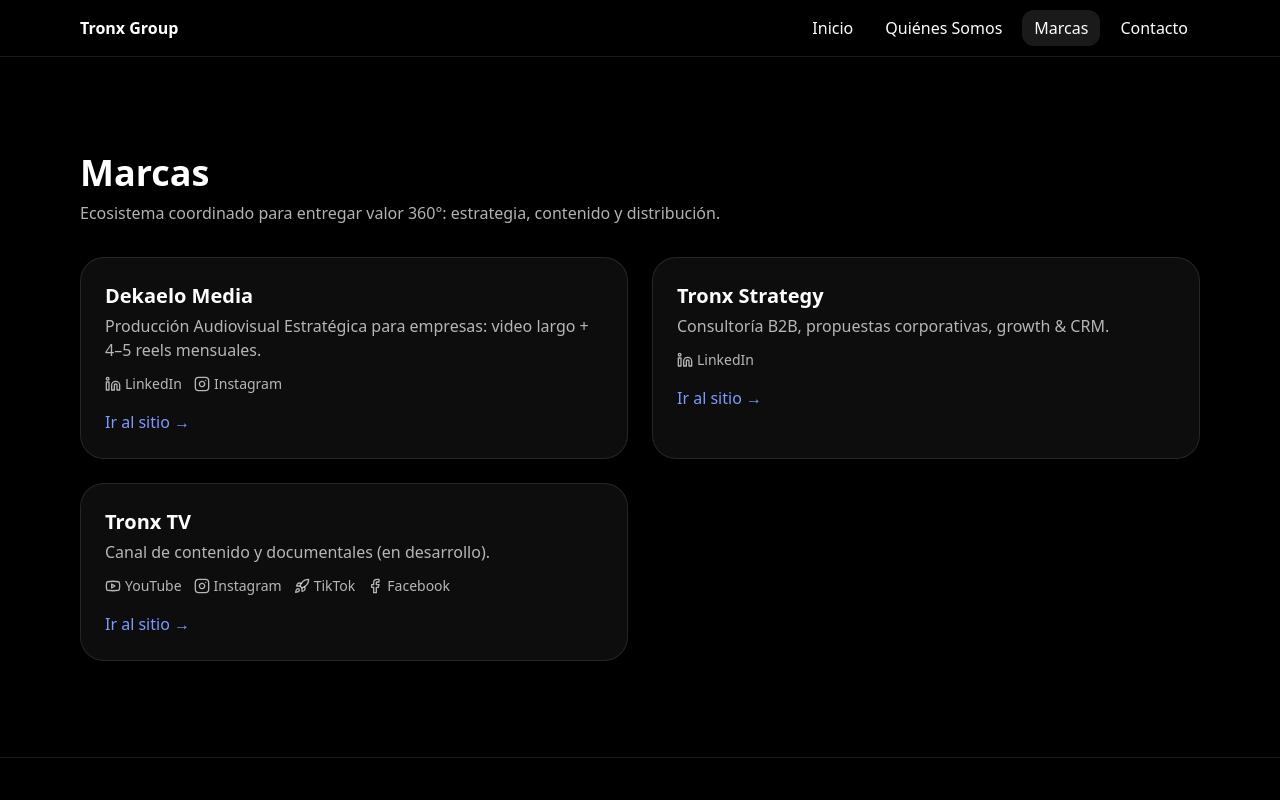
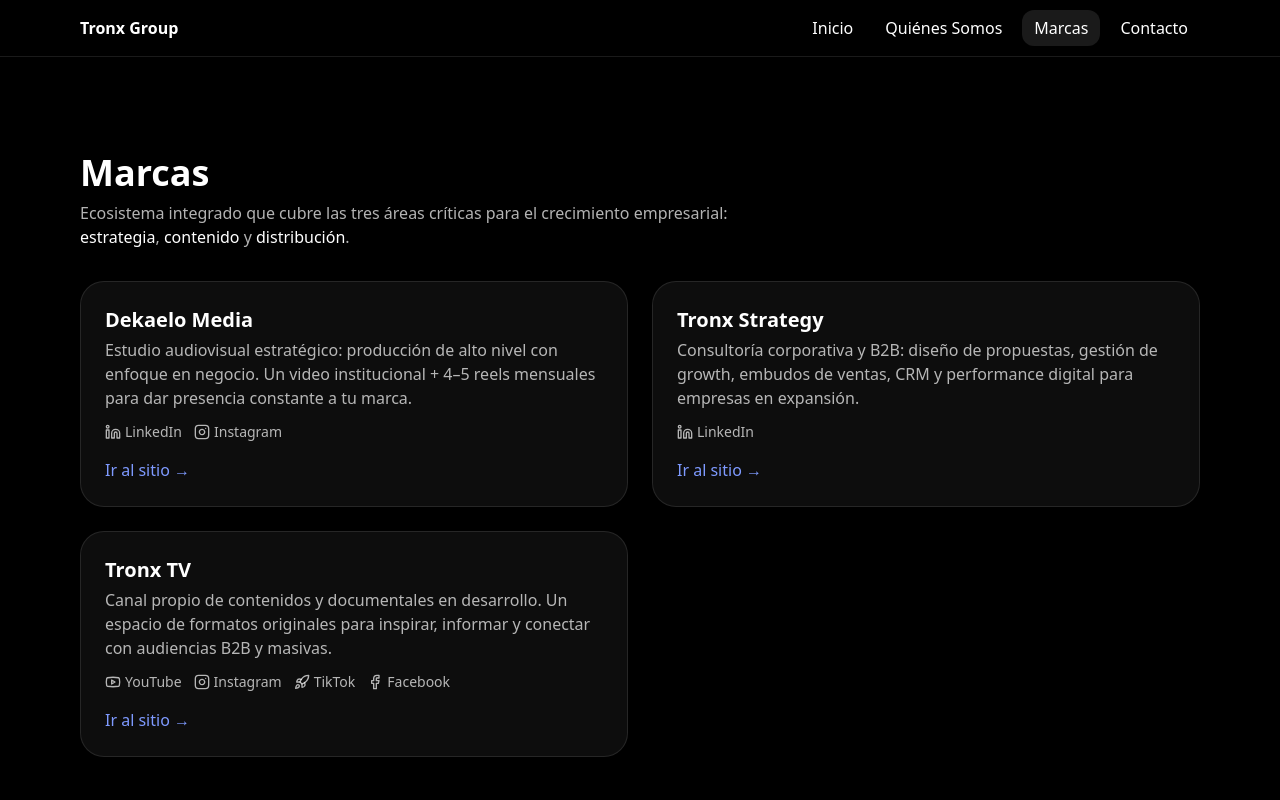
Before and after one commit to TronxGroup/tronxgroup, a Next.js app: page /marcas in a window 1280 px wide. Shown: the top 800 px of the page. Built offline with nearby package versions, Linux system fonts and the light colour scheme.

Commit message:
Update page.tsx

```diff
--- a/src/app/marcas/page.tsx
+++ b/src/app/marcas/page.tsx
@@ -13,7 +13,7 @@ const brands: {
 }[] = [
   {
     name: 'Dekaelo Media',
-    desc: 'Producción Audiovisual Estratégica para empresas: video largo + 4–5 reels mensuales.',
+    desc: 'Estudio audiovisual estratégico: producción de alto nivel con enfoque en negocio. Un video institucional + 4–5 reels mensuales para dar presencia constante a tu marca.',
     url: 'https://www.dekaelomedia.com',
     socials: [
       { name: 'LinkedIn', url: '#', icon: Linkedin },
@@ -22,13 +22,13 @@ const brands: {
   },
   {
     name: 'Tronx Strategy',
-    desc: 'Consultoría B2B, propuestas corporativas, growth & CRM.',
+    desc: 'Consultoría corporativa y B2B: diseño de propuestas, gestión de growth, embudos de ventas, CRM y performance digital para empresas en expansión.',
     url: 'https://www.tronxstrategy.com',
     socials: [{ name: 'LinkedIn', url: '#', icon: Linkedin }],
   },
   {
     name: 'Tronx TV',
-    desc: 'Canal de contenido y documentales (en desarrollo).',
+    desc: 'Canal propio de contenidos y documentales en desarrollo. Un espacio de formatos originales para inspirar, informar y conectar con audiencias B2B y masivas.',
     url: '#',
     socials: [
       { name: 'YouTube', url: '#', icon: Youtube },
@@ -45,7 +45,10 @@ export default function Marcas() {
       <div className="container">
         <h1 className="text-3xl md:text-4xl font-semibold">Marcas</h1>
         <p className="mt-2 text-white/70 max-w-2xl">
-          Ecosistema coordinado para entregar valor 360°: estrategia, contenido y distribución.
+          Ecosistema integrado que cubre las tres áreas críticas para el crecimiento empresarial:
+          <span className="text-white"> estrategia</span>,
+          <span className="text-white"> contenido</span> y
+          <span className="text-white"> distribución</span>.
         </p>
 
         <div className="grid md:grid-cols-2 gap-6 mt-8">
```
